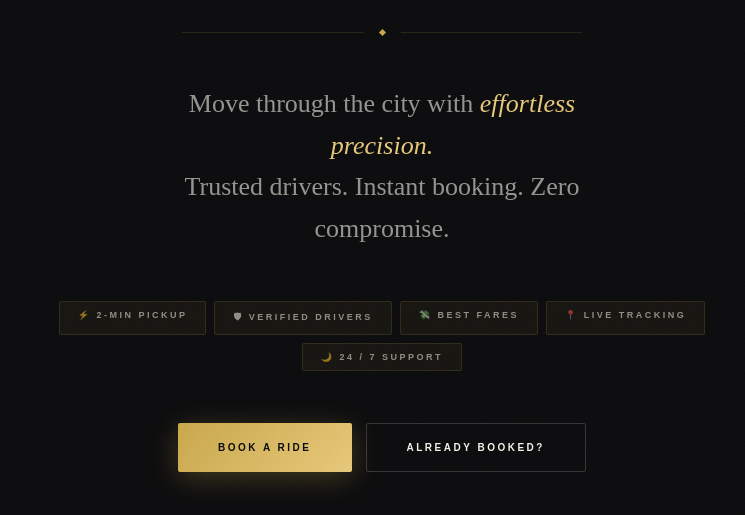
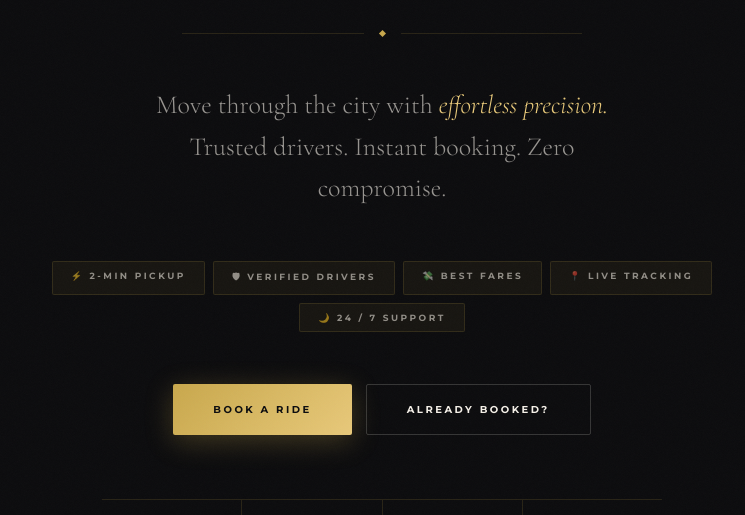
Before and after one commit to BalaAdithya16/RYDE-X, a website: page public/index.html in a window 1280 px wide. Shown: the part 285-800 px from the top of the page, without its empty margins (258-1003 px from the left). Drawn offline with nearby package versions, Linux system fonts and the light colour scheme; a script that the page names is missing.

Commit message:
Update index.html

```diff
--- a/public/index.html
+++ b/public/index.html
@@ -4,8 +4,9 @@
 <meta charset="UTF-8"/>
 <meta name="viewport" content="width=device-width, initial-scale=1.0"/>
 <title>RYDEX</title>
-<link href="https://fonts.googleapis.com/css2?family=Cormorant+Garamond:ital,wght@0,300;0,400;0,600;1,300;1,600&family=Montserrat:wght@400;500;600;700;900&display=swap%22 rel="stylesheet"/>
-<style>
+<!-- ✅ clean closing quote -->
+<link href="https://fonts.googleapis.com/css2?family=Cormorant+Garamond:ital,wght@0,300;0,400;0,600;1,300;1,600&family=Montserrat:wght@400;500;600;700;900&display=swap" rel="stylesheet"/>
+   <style>
     *, *::before, *::after { box-sizing: border-box; margin: 0; padding: 0; }
 
     :root {
```
